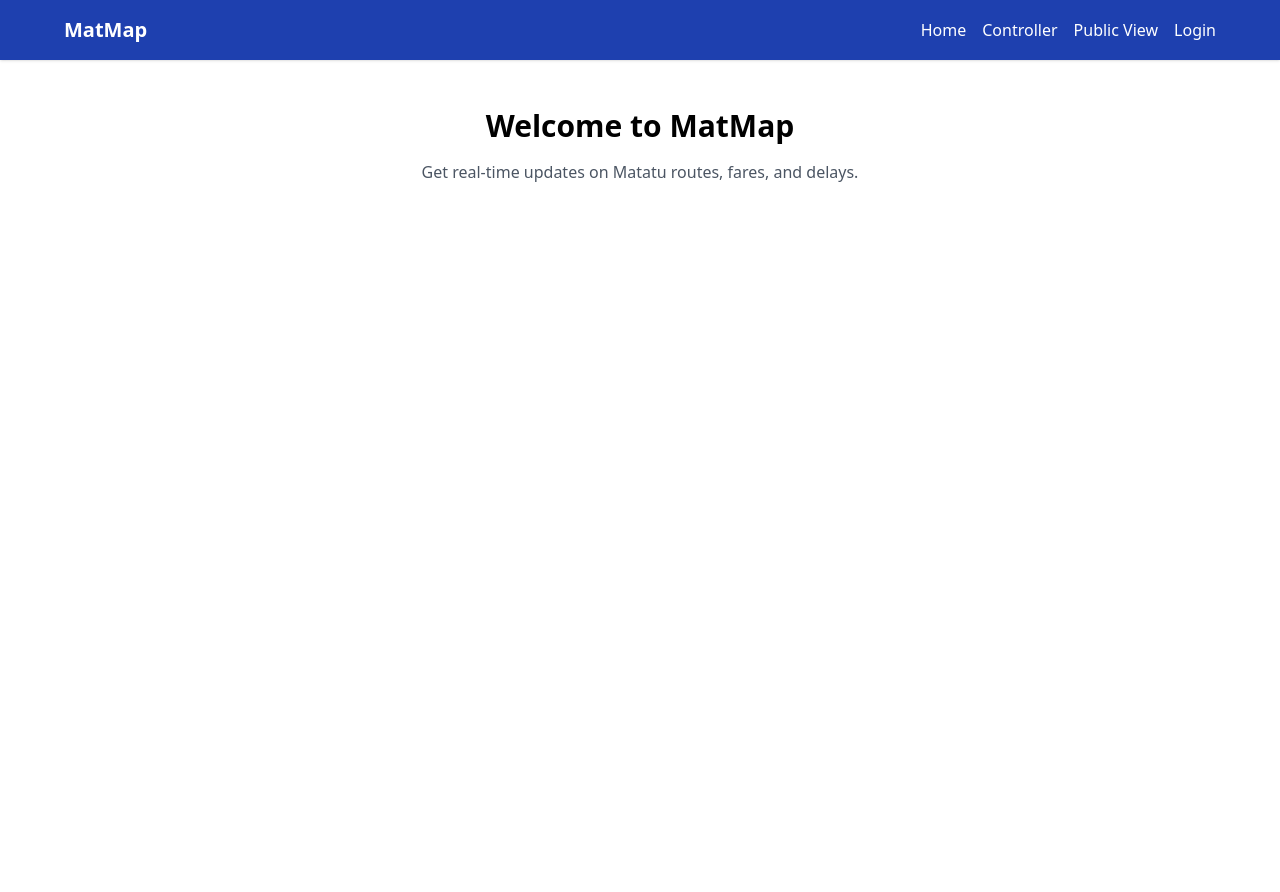
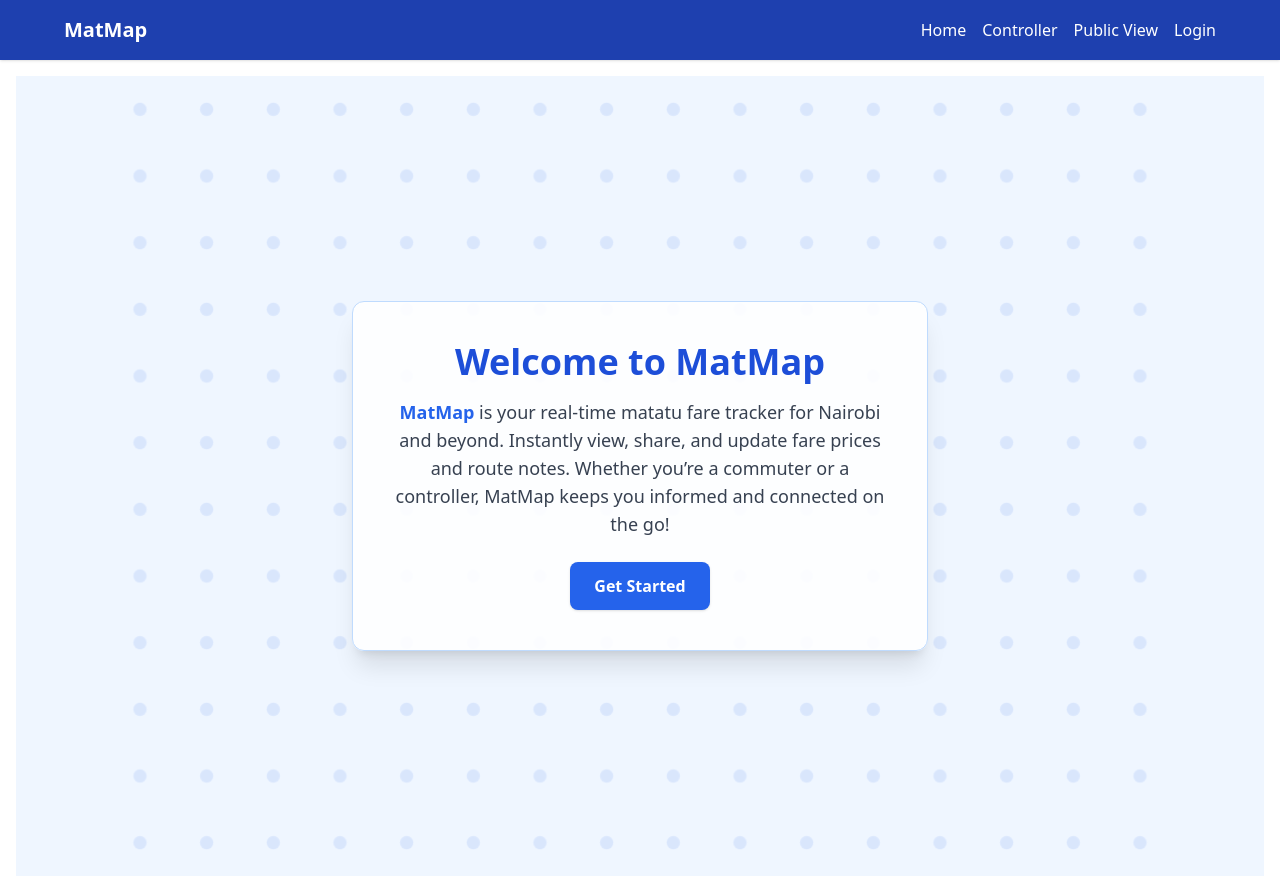
Before and after one commit to ethanmwangi/MatMap, a React (Vite) app: page / in a window 1280 px wide. Before the commit the page ends 800 px from the top, so only its background shows below. Built offline with nearby package versions, Linux system fonts and the light colour scheme.

Commit message:
successfully styled the Home Page

```diff
--- a/src/pages/Home.jsx
+++ b/src/pages/Home.jsx
@@ -1,12 +1,42 @@
-import React from 'react';
+import React from "react";
+import { Link } from "react-router-dom";
 
-const Home = () => {
-  return (
-    <div className="text-center mt-8">
-      <h1 className="text-3xl font-bold">Welcome to MatMap</h1>
-      <p className="mt-4 text-gray-600">Get real-time updates on Matatu routes, fares, and delays.</p>
-    </div>
-  );
-};
+const Home = () => (
+  <div className="min-h-screen flex items-center justify-center bg-blue-50 relative overflow-hidden">
+    {/* SVG Pattern Background */}
+    <svg
+      className="absolute inset-0 w-full h-full opacity-10"
+        xmlns="http://www.w3.org/2000/svg"
+      fill="none"
+      viewBox="0 0 640 480"
+    >
+      <defs>
+        <pattern
+          id="pattern"
+          patternUnits="userSpaceOnUse"
+          width="40"
+          height="40"
+        >
+          <circle cx="20" cy="20" r="4" fill="#2563eb" />
+        </pattern>
+      </defs>
+      <rect width="100%" height="100%" fill="url(#pattern)" />
+      </svg>
 
+    {/* Main Content */}
+    <div className="relative z-10 bg-white bg-opacity-90 border border-blue-200 rounded-xl shadow-xl p-10 max-w-xl w-full text-center">
+      <h1 className="text-4xl font-extrabold text-blue-700 mb-4">Welcome to MatMap</h1>
+      <p className="text-lg text-gray-700 mb-6">
+        <span className="font-semibold text-blue-600">MatMap</span> is your real-time matatu fare tracker for Nairobi and beyond.
+        Instantly view, share, and update fare prices and route notes. Whether you’re a commuter or a controller, MatMap keeps you informed and connected on the go!
+      </p>
+      <Link
+        to="/login"
+        className="inline-block bg-blue-600 text-white px-6 py-3 rounded-lg font-semibold shadow hover:bg-blue-700 transition"
+      >
+        Get Started
+         </Link>
+          </div>
+  </div>
+);
 export default Home;
```
